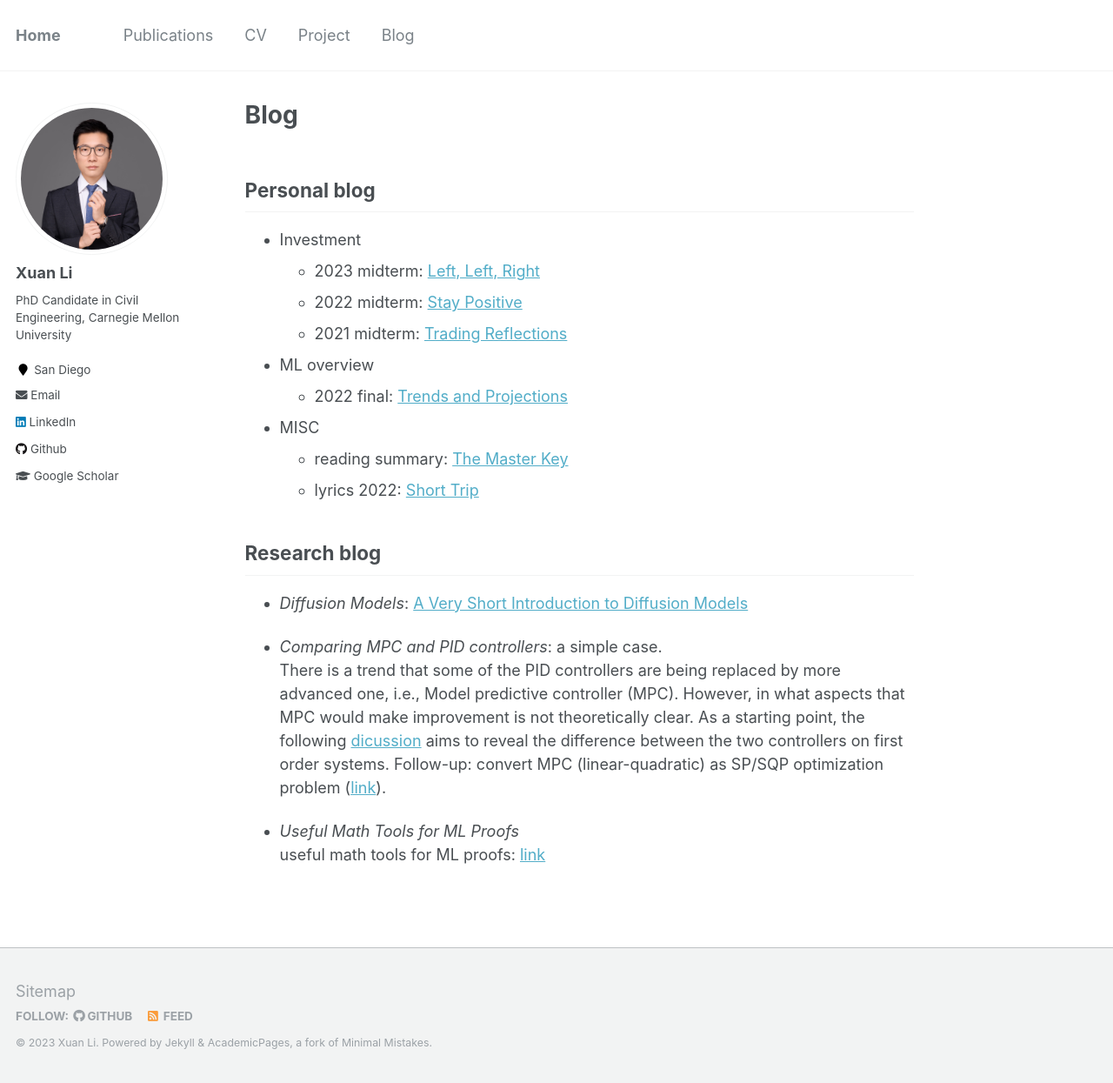
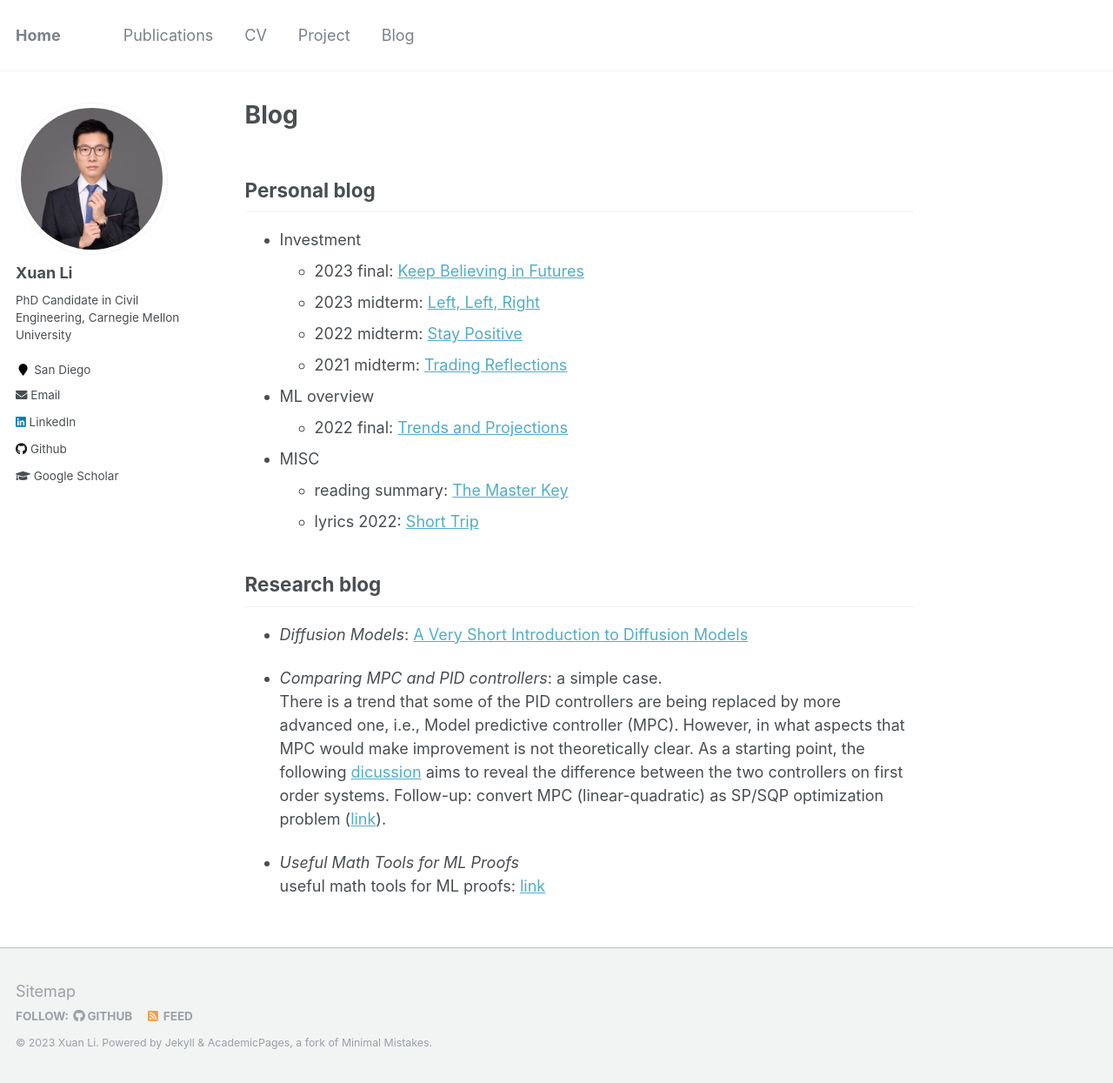
Before and after one commit to milanlx/milanlx.github.io, a Jekyll site: the page built from _pages/blog.md, in a window 1280 px wide and 1245 px high. Shown: the whole window at 87% size. Built offline with Jekyll 4.4.1, drawn with Linux system fonts in a browser that asks for light colours.

Commit message:
Update blog.md

```diff
--- a/_pages/blog.md
+++ b/_pages/blog.md
@@ -7,7 +7,8 @@ author_profile: true
 Personal blog
 ---------------
 * Investment
-  - 2023 midterm: [Left, Left, Right](https://milanlx.github.io/files/blogs/trading_2023_thoughts.pdf)
+  - 2023 final:   [Keep Believing in Futures](https://milanlx.github.io/files/blogs/trading_2023_final.pdf)
+  - 2023 midterm: [Left, Left, Right](https://milanlx.github.io/files/blogs/trading_2023_midterm.pdf)
   - 2022 midterm: [Stay Positive](https://milanlx.github.io/files/trading_2022_thoughts.pdf)
   - 2021 midterm: [Trading Reflections](https://milanlx.github.io/files/trading_reflection.pdf)
 
```
